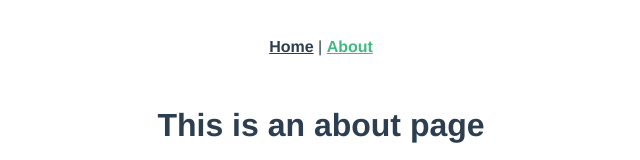
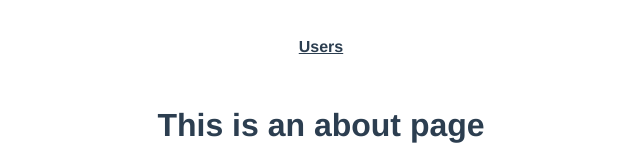
Before and after one commit to adilimudassir/vue-authentication, a Vue app: page /about in a window 1280 px wide. Shown: the top 160 px of the page, without its empty margins (319-959 px from the left). Built offline with nearby package versions, Linux system fonts and the light colour scheme.

Commit message:
fetch access token when app is instantiated

```diff
--- a/src/App.vue
+++ b/src/App.vue
@@ -1,12 +1,25 @@
 <template>
   <div id="app">
     <div id="nav">
-      <router-link to="/">Home</router-link> |
-      <router-link to="/about">About</router-link>
+      <router-link to="/users">Users</router-link>
     </div>
     <router-view/>
   </div>
 </template>
+
+<script>
+import { mapActions } from "vuex";
+export default {
+  name: "app",
+  methods: {
+    ...mapActions(["fetchAccessToken"])
+  },
+  created() {
+    this.fetchAccessToken();
+  }
+};
+</script>
+
 
 <style lang="scss">
 #app {
```
